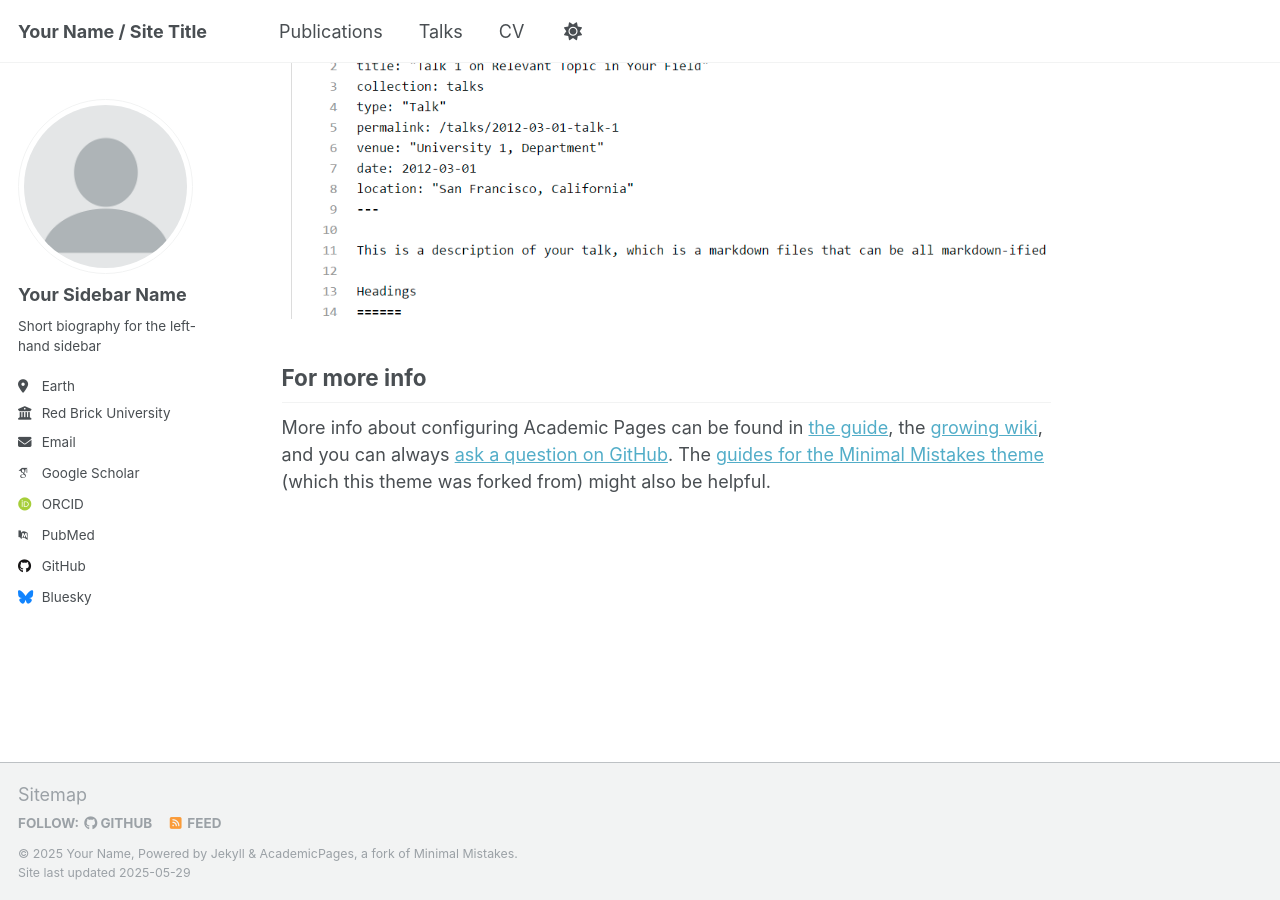
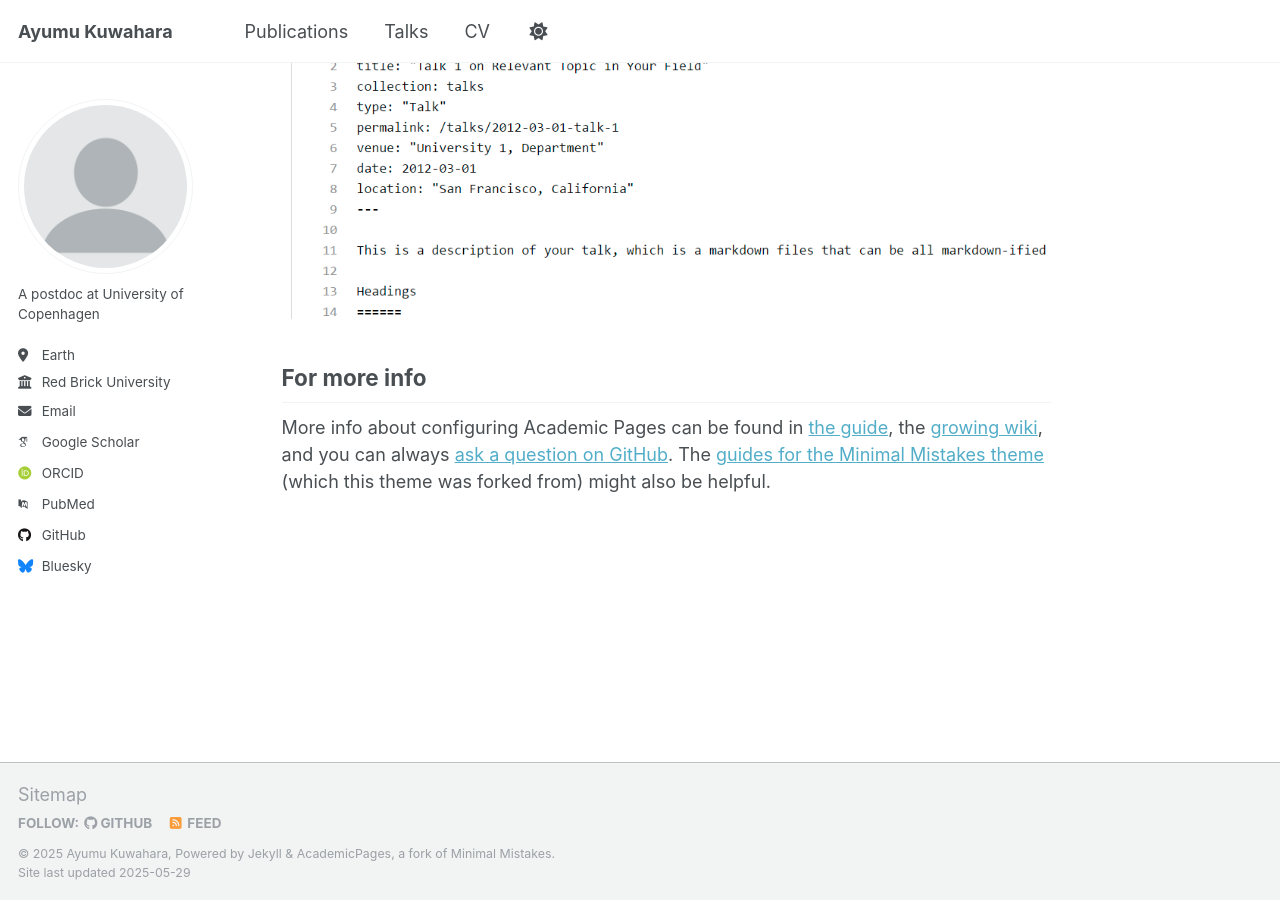
Before and after one commit to AyumuKuwahara/ayumukuwahara.github.io, a Jekyll site: the page built from _pages/about.md, in a window 1280 px wide and 900 px high, scrolled down 2636 px. Built offline with Jekyll 4.4.1, drawn with Linux system fonts in a browser that asks for light colours; some web fonts are replaced.

Commit message:
Update _config.yml

```diff
--- a/_config.yml
+++ b/_config.yml
@@ -9,10 +9,10 @@
 # Basic Site Settings
 locale                   : "en-US"
 site_theme               : "default"
-title                    : "Your Name / Site Title"
+title                    : "Ayumu Kuwahara"
 title_separator          : "-"
-name                     : &name "Your Name"
-description              : &description "personal description"
+name                     : &name "Ayumu Kuwahara"
+description              : &description "postdoc"
 url                      : https://academicpages.github.io # the base hostname & protocol for your site e.g. "https://[your GitHub username].github.io" or if you already have some other page hosted on Github then use "https://[your GitHub username].github.io/[Your Repo Name]"
 baseurl                  : "" # the subpath of your site, e.g. "/blog"
 repository               : "academicpages/academicpages.github.io"
@@ -23,9 +23,9 @@ repository               : "academicpages/academicpages.github.io"
 author:
   # Biographic information
   avatar           : "profile.png"
-  name             : "Your Sidebar Name"
+  #name             : "Your Sidebar Name"
   pronouns         : # example: "she/her"
-  bio              : "Short biography for the left-hand sidebar"
+  bio              : "A postdoc at University of Copenhagen"
   location         : "Earth"
   employer         : "Red Brick University"
   uri              : # URL
```
